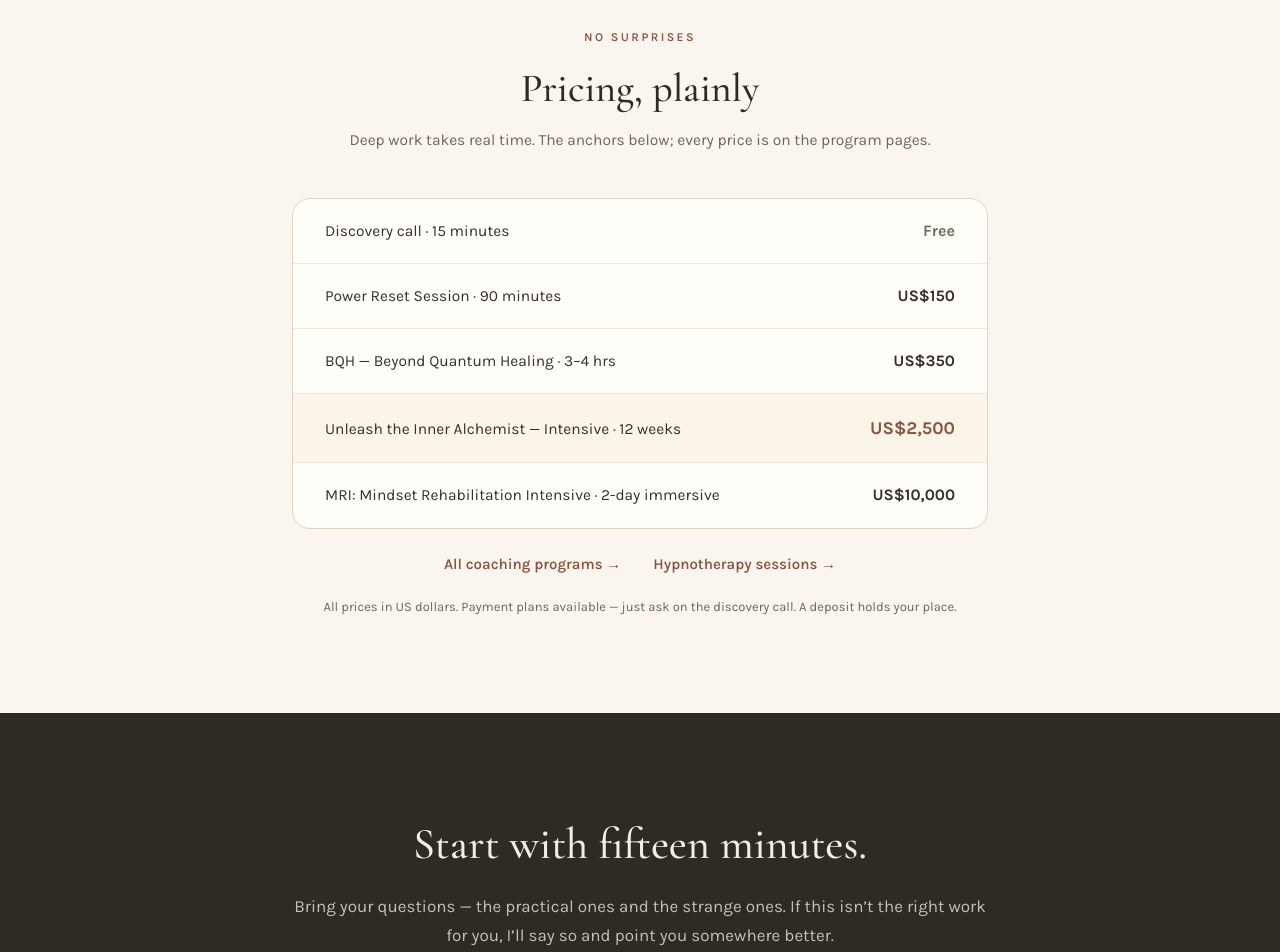
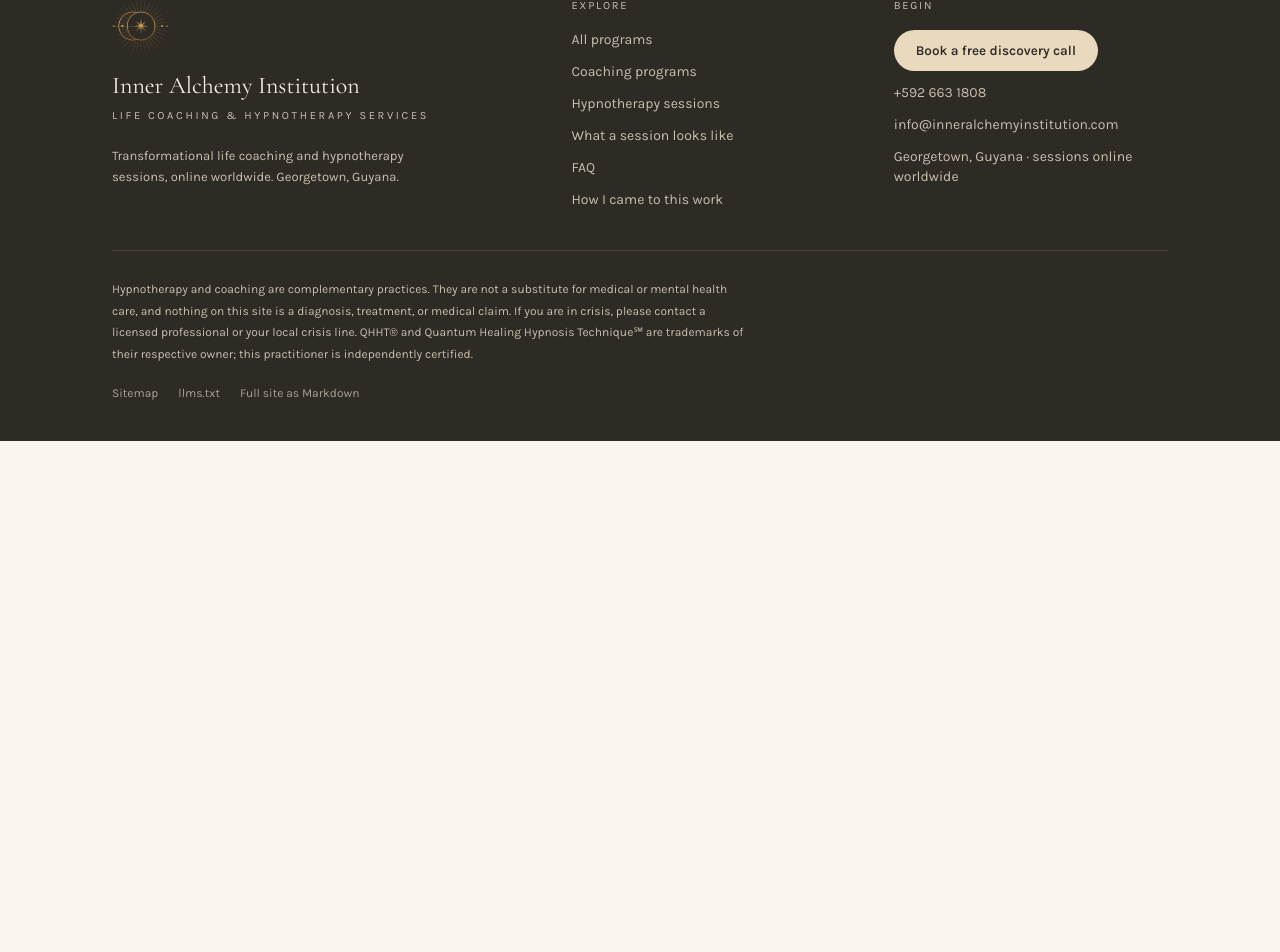
Before and after one commit to blackMastery/inner-alchemy, a Next.js app: page / in a window 1280 px wide. Shown: the part 6637-7589 px from the top of the page. After the commit the page ends 7078 px from the top, so only its background shows below. Built offline with nearby package versions, Linux system fonts and the light colour scheme; no server answers.

Commit message:
Remove pricing section from homepage and markdown rendering

```diff
--- a/app/page.tsx
+++ b/app/page.tsx
@@ -12,7 +12,6 @@ import {
   HOME_INTRO,
   SHORT_BIO,
   METHOD,
-  PRICING_ROWS,
   TESTIMONIALS,
   FIT,
 } from "@/content/site";
@@ -243,61 +242,6 @@ export default function HomePage() {
         </Section>
       )}
 
-      {/* PRICING */}
-      <Section width="narrow">
-        <div className="mb-11 text-center">
-          <Eyebrow tone="clay">No surprises</Eyebrow>
-          <H2 className="mb-3.5">Pricing, plainly</H2>
-          <p className="text-[15.5px] leading-[1.7] text-muted">
-            Deep work takes real time. The anchors below; every price is on the program pages.
-          </p>
-        </div>
-        <div className="overflow-hidden rounded-[18px] border border-rule-2 bg-parchment">
-          {PRICING_ROWS.map((row, i) => {
-            const rowClass = `flex flex-wrap items-baseline justify-between gap-x-6 gap-y-1 px-8 py-5 max-md:px-5 max-md:py-4 ${
-              i < PRICING_ROWS.length - 1 ? "border-b border-rule-4" : ""
-            } ${row.highlight ? "bg-highlight" : ""}`;
-            const priceClass = `font-bold ${
-              row.price === "Free" ? "text-sage-dark" : row.highlight ? "text-lg text-clay-dark" : "text-body"
-            }`;
-            const inner = (
-              <>
-                <span className="text-[15.5px] text-body">{row.label}</span>
-                <span className={priceClass}>{row.price}</span>
-              </>
-            );
-            return row.href ? (
-              <Link key={row.label} href={row.href} className={`${rowClass} no-underline hover:bg-highlight`}>
-                {inner}
-              </Link>
-            ) : (
-              <div key={row.label} className={rowClass}>
-                {inner}
-              </div>
-            );
-          })}
-        </div>
-        <p className="mt-6 flex flex-wrap justify-center gap-x-8 gap-y-2 text-[15px] font-semibold">
-          <Link href={CATEGORIES.coaching.href}>All coaching programs →</Link>
-          <Link href={CATEGORIES.hypnotherapy.href}>Hypnotherapy sessions →</Link>
-        </p>
-        <p className="mt-[22px] text-center text-[13px] text-muted">
-          All prices in US dollars. Payment plans available — just ask on the discovery call. A deposit holds your
-          place.
-        </p>
-      </Section>
-
-      {/* CLOSING CTA */}
-      <Section tone="ink" width="narrow" className="text-center !py-[104px]">
-        <h2 className="mb-5 font-display text-[44px] font-medium leading-tight text-cream-2 max-md:text-[27px]">
-          Start with fifteen minutes.
-        </h2>
-        <p className="mb-9 text-[17px] leading-[1.75] text-cream">
-          Bring your questions — the practical ones and the strange ones. If this isn&rsquo;t the right work for you,
-          I&rsquo;ll say so and point you somewhere better.
-        </p>
-        <BookingButton variant="sand">Book a free discovery call</BookingButton>
-      </Section>
     </>
   );
 }
--- a/lib/markdown.ts
+++ b/lib/markdown.ts
@@ -10,7 +10,6 @@ import {
   SHORT_BIO,
   METHOD,
   FIT,
-  PRICING_ROWS,
   TESTIMONIALS,
   FAQ_GROUPS,
   CATEGORY_FAQ,
@@ -121,14 +120,6 @@ function homeMd() {
     ...(SITE.testimonialsApproved
       ? ["## What shifted for clients", "", ...TESTIMONIALS.flatMap((t) => [`> "${t.quote}"`, `> — ${t.attribution}`, ""])]
       : []),
-    "## Pricing, plainly",
-    "",
-    "| Program | Price |",
-    "| --- | --- |",
-    ...PRICING_ROWS.map((r) => `| ${r.href ? link(r.label, r.href) : r.label} | ${r.price} |`),
-    "",
-    "All prices in US dollars. Payment plans available — just ask on the discovery call. A deposit holds your place.",
-    "",
     ...contact(),
   ].join("\n");
 }
```
